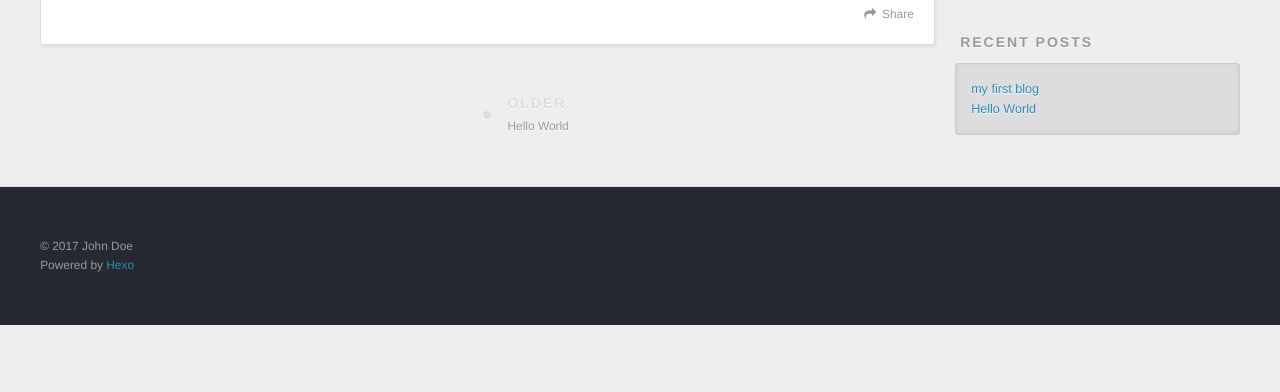
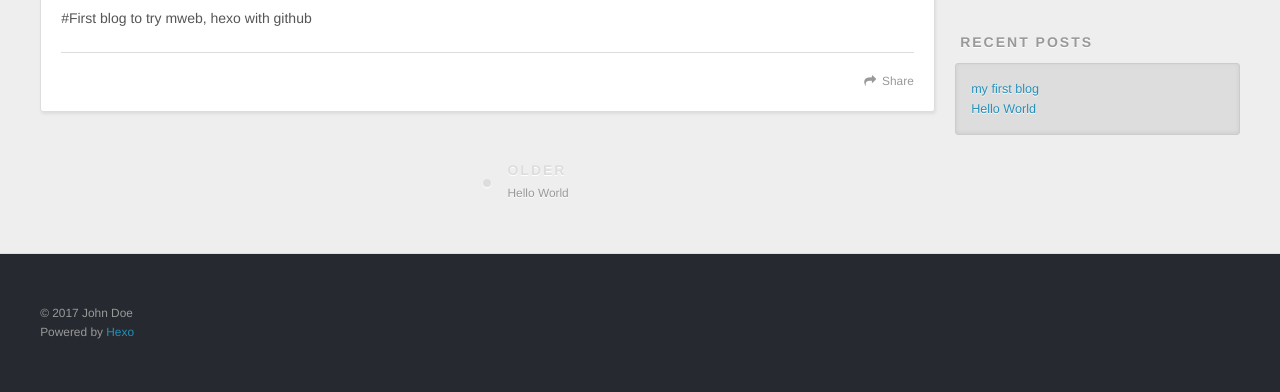
Before and after one commit to Sunrises0622/Sunrises0622.github.io, a plain HTML site: page 2017/11/26/my-first-blog/index.html in a window 1280 px wide. Shown: the part 446-838 px from the top of the page. Before the commit the page ends 800 px from the top, so only its background shows below. Drawn offline with nearby package versions, Linux system fonts and the light colour scheme.

Commit message:
Site updated: 2017-11-26 20:03:13

```diff
--- a/2017/11/26/my-first-blog/index.html
+++ b/2017/11/26/my-first-blog/index.html
@@ -5,13 +5,16 @@
 
   <title>my first blog | Hexo</title>
   <meta name="viewport" content="width=device-width, initial-scale=1, maximum-scale=1">
-  <meta property="og:type" content="article">
+  <meta name="description" content="#First blog to try mweb, hexo with github">
+<meta property="og:type" content="article">
 <meta property="og:title" content="my first blog">
 <meta property="og:url" content="http://yoursite.com/2017/11/26/my-first-blog/index.html">
 <meta property="og:site_name" content="Hexo">
-<meta property="og:updated_time" content="2017-11-27T03:48:16.967Z">
+<meta property="og:description" content="#First blog to try mweb, hexo with github">
+<meta property="og:updated_time" content="2017-11-27T04:02:54.413Z">
 <meta name="twitter:card" content="summary">
 <meta name="twitter:title" content="my first blog">
+<meta name="twitter:description" content="#First blog to try mweb, hexo with github">
 
     <link rel="alternate" href="/atom.xml" title="Hexo" type="application/atom+xml">
 
@@ -82,6 +85,7 @@
 
     <div class="article-entry" itemprop="articleBody">
 
+        <p>#First blog to try mweb, hexo with github</p>
 
 
     </div>
```
Also changed, not shown: index.html (+1 -0 lines).
